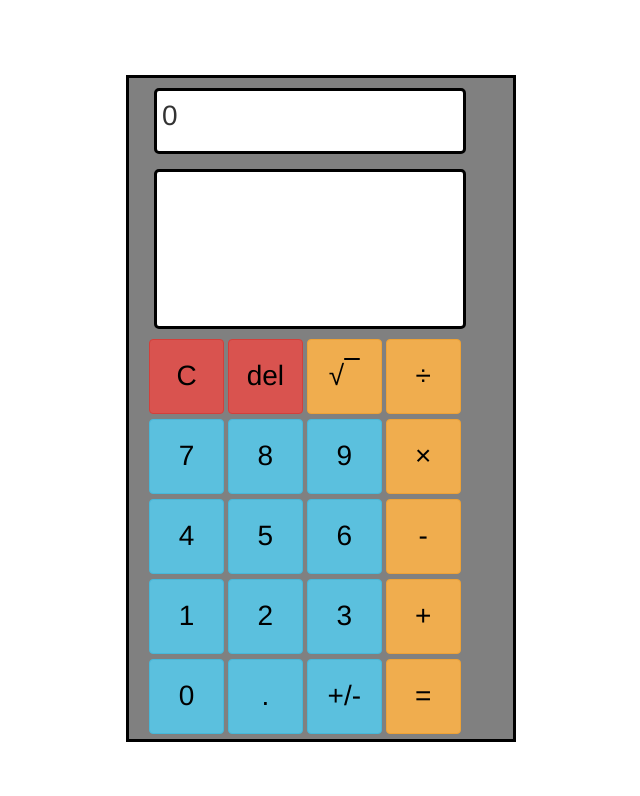
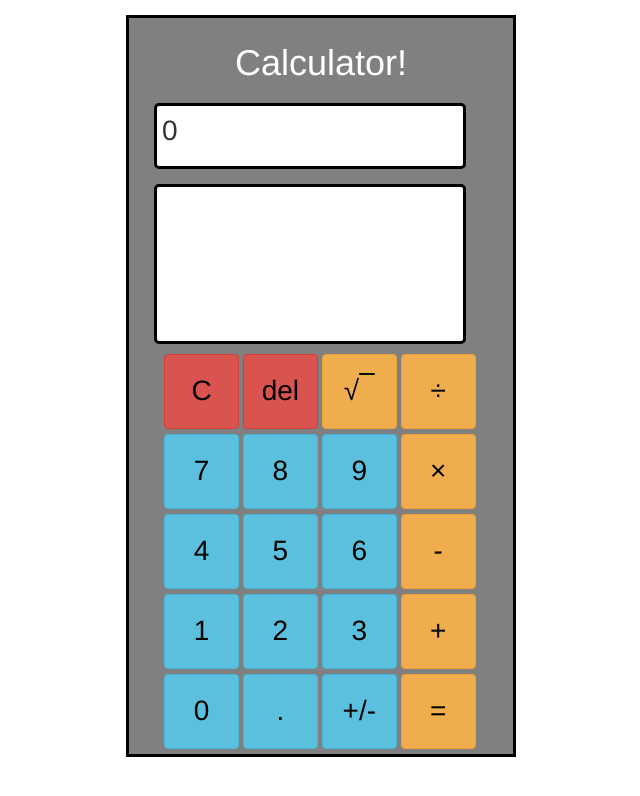
Before and after one commit to billkremer/calculator, a website: page public/views/index.html in a window 1280 px wide. Shown: the whole page, without its empty margins (319-959 px from the left). Drawn offline with nearby package versions, Linux system fonts and the light colour scheme.

Commit message:
removed unneceessary spacing and added bootstrap classes

```diff
--- a/public/views/index.html
+++ b/public/views/index.html
@@ -9,17 +9,20 @@
   <title>Calculator</title>
 </head>
 <body>
-    <h1>Calculator!</h1>
 
   <section class='container'>
 
+    <div class="row">
+      <div class= "col-xs-12">
+        <h1>Calculator!</h1>
+      </div>
+    </div>
+
     <form id="calculator">
       <div class="row">
-          <div id="currentCalculationDisplay"><p>
-            0
-          </p>
+        <div id="currentCalculationDisplay" class= "col-xs-12">
+          <p>0</p>
         </div>
-
       </div>
 
       <div class="row">
@@ -30,60 +33,53 @@
           <p></p>
           <p></p>
         </div>
-
-
-
       </div>
 
       <div class="row">
-
+        <div class="col-xs-12">
           <button id="clearMath" class="btn btn-danger" value="Clear Math" >C</button>
           <button id="backspace" class="btn btn-danger" value="backspace">del</button>
           <button class="operator btn btn-warning" id="sqrtOper" name="operation" value="squareRoot" >&radic;<span id="sqrRt">&nbsp;&nbsp;</span></button>
           <button class="operator btn btn-warning" id="divideOper" name="operation" value="divide" >&divide;</button>
-
-
         </div>
-
+      </div>
       <div class="row">
-
+        <div class="col-xs-12">
           <button class="calcNumber btn btn-info" id="seven" type="text" name="seven" value="7" >7</button>
           <button class="calcNumber btn btn-info" id="eight" type="text" name="eight" value="8" >8</button>
           <button class="calcNumber btn btn-info" id="nine" type="text" name="nine" value="9" >9</button>
           <button class="operator btn btn-warning" id="multiplyOper" name="operation" value="multiply" >&times;</button>
-
+        </div>
       </div>
 
       <div class="row">
+        <div class="col-xs-12">
           <button class="calcNumber btn btn-info" id="four" type="text" name="four" value="4" >4</button>
           <button class="calcNumber btn btn-info" id="five" type="text" name="five" value="5" >5</button>
           <button class="calcNumber btn btn-info" id="six" type="text" name="six" value="6" >6</button>
           <button class="operator btn btn-warning" id="subtractOper" name="operation" value="subtract">-</button>
         </div>
+      </div>
 
       <div class="row">
-
-
+        <div class="col-xs-12">
           <button class="calcNumber btn btn-info" id="one" type="text" name="one" value="1"  >1</button>
 
           <button class="calcNumber btn btn-info" id="two" type="text" name="two" value="2"  >2</button>
           <button class="calcNumber btn btn-info" id="three" type="text" name="three" value="3" >3</button>
           <button class="operator btn btn-warning" id="addOper" name="operation" value="add" >+</button>
-
+        </div>
       </div>
 
       <div class="row">
-
+        <div class="col-xs-12">
           <button class="calcNumber btn btn-info" id="zero" type="text" name="zero" value="0" >0</button>
           <button class="decimal btn btn-info" id="decimal" type="text" name="decimal" value="." > . </button>
           <button id="plusMinus" class="btn btn-info"  name="plusMinus" value="+/-" >+/-</button>
           <button class="equals btn btn-warning" id="calculateButton" type="submit" value="equals" >=</button>
         </div>
-
-
+      </div>
     </form>
-
-
 
   </section>
 
```
Lines whose indentation alone changed are shown as unchanged.
